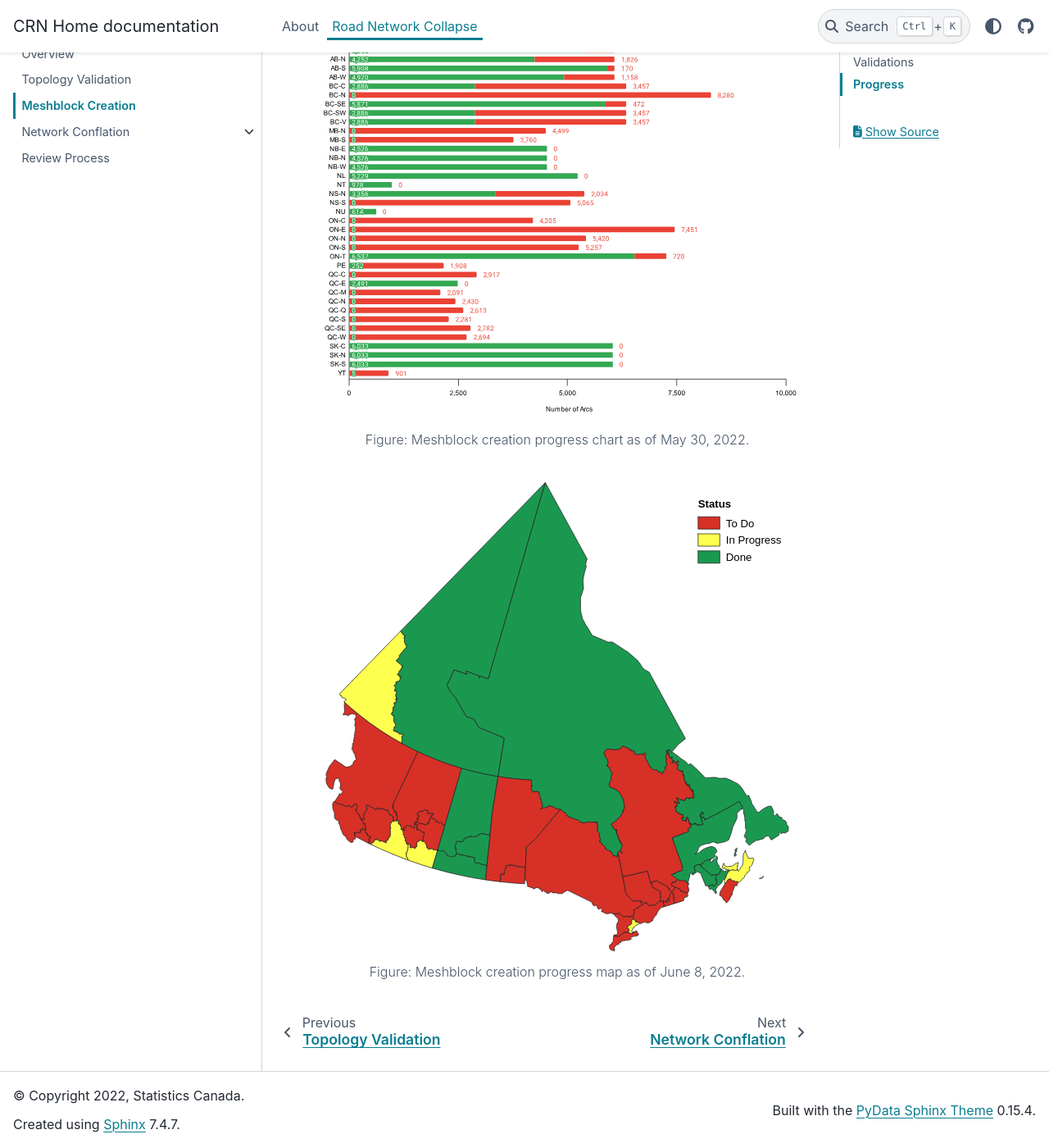
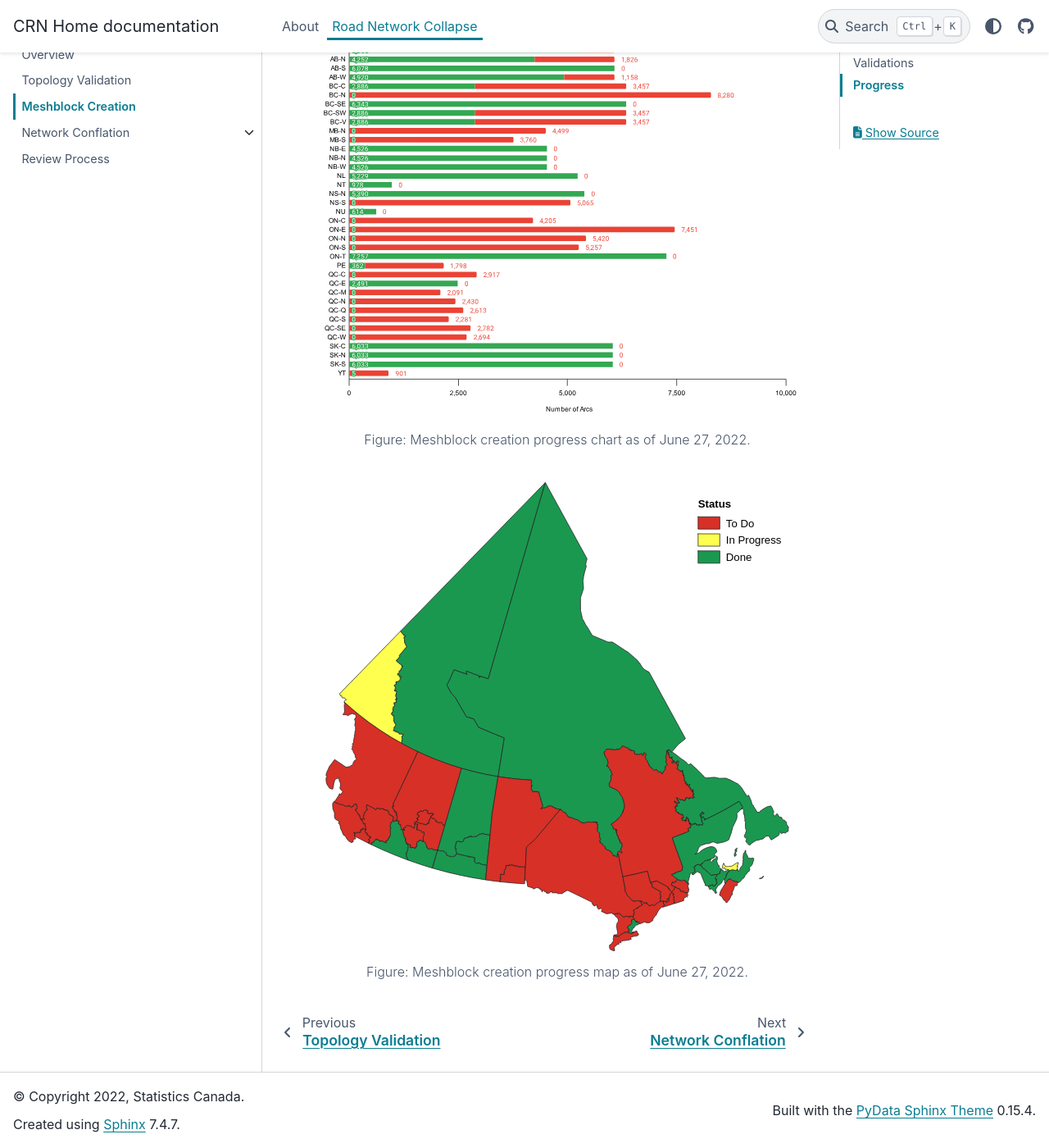
Before and after one commit to StatCan/egp-crn, a Sphinx documentation site: the page built from docs/source/road_network_collapse/meshblock_creation.rst, in a window 1280 px wide and 1400 px high, scrolled down 18307 px. Shown: the whole window at 82% size. Built offline with Sphinx 7.4.7 and the PyData theme 0.15.4, drawn with Linux system fonts in a browser that asks for light colours.

Commit message:
[1] biweekly metrics update

```diff
--- a/docs/source/road_network_collapse/meshblock_conflation.rst
+++ b/docs/source/road_network_collapse/meshblock_conflation.rst
@@ -183,9 +183,9 @@ Progress
 .. figure:: /source/_static/progress/meshblock_conflation_progress_chart.svg
     :alt: Meshblock conflation progress chart.
 
-    Figure: Meshblock conflation progress chart as of May 30, 2022.
+    Figure: Meshblock conflation progress chart as of June 27, 2022.
 
 .. figure:: /source/_static/progress/meshblock_conflation_progress_map.svg
     :alt: Meshblock conflation progress map.
 
-    Figure: Meshblock conflation progress map as of June 8, 2022.
+    Figure: Meshblock conflation progress map as of June 27, 2022.
--- a/docs/source/road_network_collapse/meshblock_creation.rst
+++ b/docs/source/road_network_collapse/meshblock_creation.rst
@@ -391,9 +391,9 @@ Progress
 .. figure:: /source/_static/progress/meshblock_creation_progress_chart.svg
     :alt: Meshblock creation progress chart.
 
-    Figure: Meshblock creation progress chart as of May 30, 2022.
+    Figure: Meshblock creation progress chart as of June 27, 2022.
 
 .. figure:: /source/_static/progress/meshblock_creation_progress_map.svg
     :alt: Meshblock creation progress map.
 
-    Figure: Meshblock creation progress map as of June 8, 2022.
+    Figure: Meshblock creation progress map as of June 27, 2022.
```
Also changed, not shown: docs/source/_static/progress/meshblock_conflation_progress_chart.svg, docs/source/_static/progress/meshblock_conflation_progress_map.svg, docs/source/_static/progress/meshblock_creation_progress_chart.svg, docs/source/_static/progress/meshblock_creation_progress_map.svg, 1 other file.
